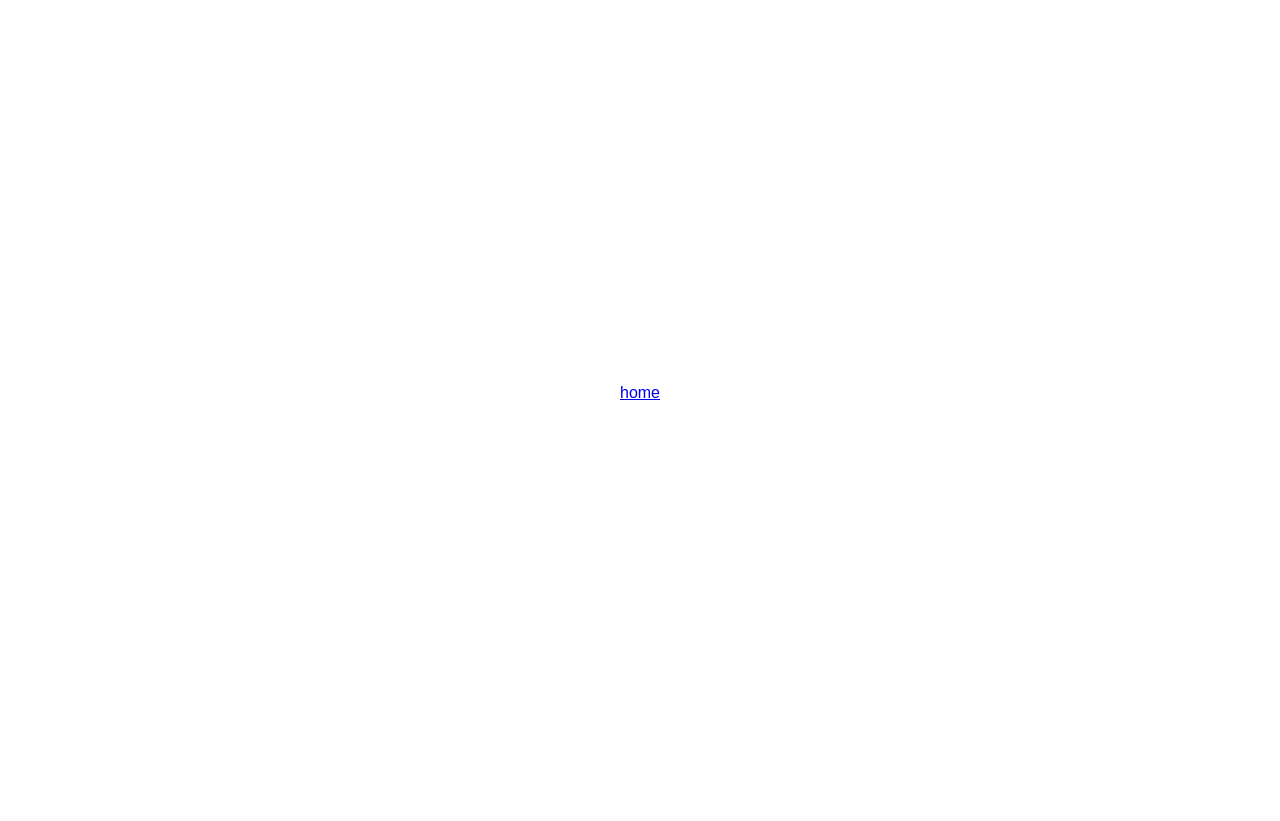
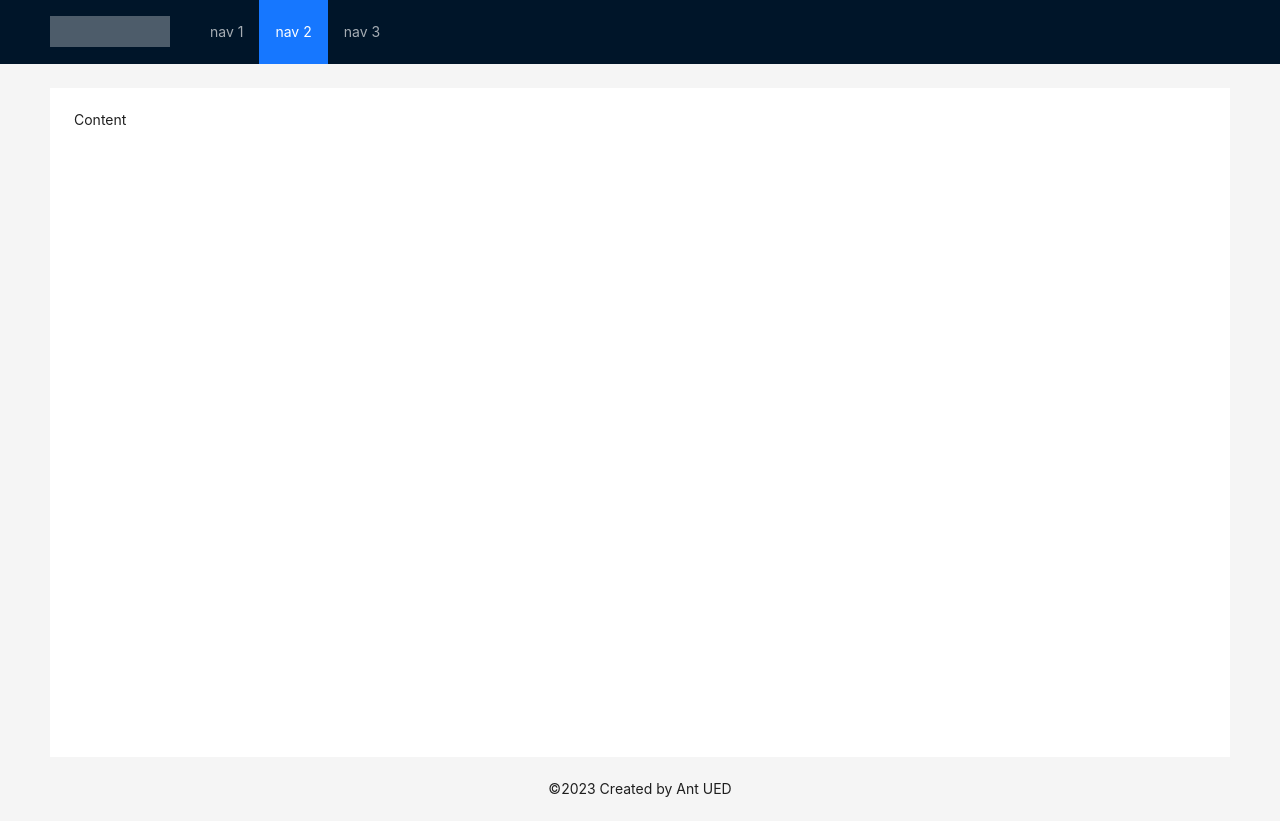
Before and after one commit to herzorf/GANW_web, a React (Vite) app: page / in a window 1280 px wide. Before the commit the page ends 800 px from the top, so only its background shows below. Built offline with nearby package versions, Linux system fonts and the light colour scheme.

Commit message:
app布局

```diff
--- a/src/app/index.module.scss
+++ b/src/app/index.module.scss
@@ -1,4 +1,16 @@
-.app{
-    padding: 30%;
-    text-align: center;
+.layout{
+    height: 100%;
 }
+.logo {
+    float: left;
+    width: 120px;
+    height: 31px;
+    margin: 16px 24px 16px 0;
+    background: rgba(255, 255, 255, 0.3);
+}
+
+.siteLayoutContent {
+    min-height: 280px;
+    padding: 24px;
+    margin: 24px 0;
+  }
--- a/src/app/index.tsx
+++ b/src/app/index.tsx
@@ -1,12 +1,37 @@
 import { Link } from 'react-router-dom'
 import styles from './index.module.scss'
+import { Breadcrumb, Layout, Menu, theme } from 'antd';
+import { Content, Footer, Header } from 'antd/es/layout/layout';
 const App: React.FC = () => {
+  const {
+    token: { colorBgContainer },
+  } = theme.useToken();
+
   return (
-    <div className={styles.app}>
-      <Link to={"/home"}>home</Link>
-    </div>
-  )
-
-}
+    <Layout className={styles.layout}>
+      <Header>
+        <div className={styles.logo} />
+        <Menu
+          theme="dark"
+          mode="horizontal"
+          defaultSelectedKeys={['2']}
+          items={new Array(3).fill(null).map((_, index) => {
+            const key = index + 1;
+            return {
+              key,
+              label: `nav ${key}`,
+            };
+          })}
+        />
+      </Header>
+      <Content style={{ padding: '0 50px' }}>
+        <div className={styles.siteLayoutContent} style={{ background: colorBgContainer, height: "100%" }}>
+          Content
+        </div>
+      </Content>
+      <Footer style={{ textAlign: 'center' }}>©2023 Created by Ant UED</Footer>
+    </Layout>
+  );
+};
 
 export default App
--- a/src/global.css
+++ b/src/global.css
@@ -6,4 +6,5 @@
 #root{
   width: 100vw;
   min-height: 100vh;
+  height: 821px;
 }
```
